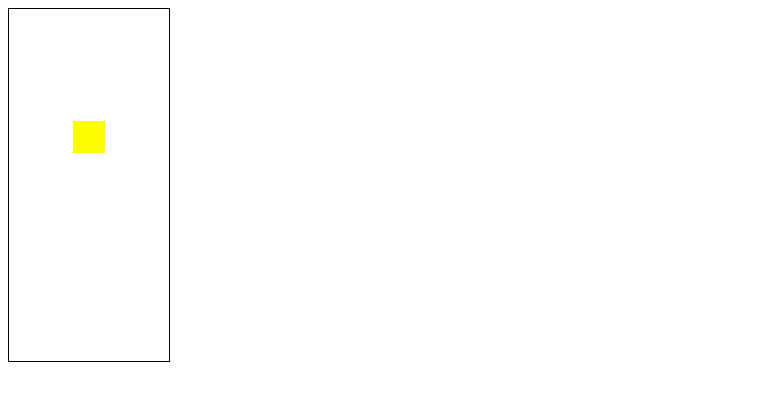
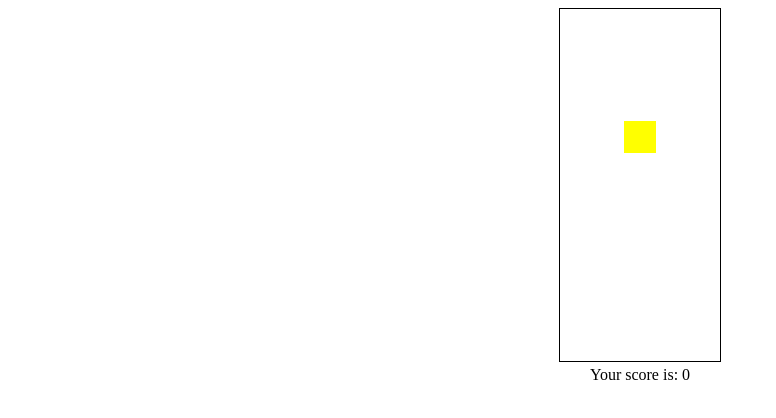
Before and after one commit to LiquidLemon/tetris, a website built with webpack: page index.html in a window 1280 px wide. Shown: the whole page, without its empty margins (0-776 px from the left). Built offline with nearby package versions, Linux system fonts and the light colour scheme.

Commit message:
Added speed scaling and score display

```diff
--- a/game.js
+++ b/game.js
@@ -32,29 +32,32 @@ game.draw = function () {
     this.tetromino.bricks.forEach(function (brick) {
       this.context.fillRect((this.tetromino.position.x+brick.position.x)*16,(this.tetromino.position.y+brick.position.y)*16,16,16);
     }, this);
+    document.getElementById("score").innerHTML = "Your score is: " + this.score;
   } else {
     this.context.fillStyle = "black";
     var text = [
       "Press \"R\" to restart",
-      "Your score: " + this.score
+      "Score: " + this.score
     ];
     text.forEach(function (string, index) {
       this.context.fillText(string, this.canvas.width / 2, this.canvas.height * ((index + 1) / (text.length + 1)));
     }, this);
   }
 };
+game.getInterval = function () {
+  return 1000 - this.score * 4;
+};
 
 game.restart = function () {
   this.over = false;
   this.score = 0;
-  this.interval = 1000;
   this.grid.clear();
   this.tetromino = new Tetromino();
   window.setTimeout(function step(game) {
     game.moveDown();
     if(!game.over)
-      window.setTimeout(step, game.interval, game);
+      window.setTimeout(step, game.getInterval(), game);
     game.draw();
-  }, this.interval, this);
+  }, this.getInterval(), this);
 };
 module.exports = game;
--- a/index.css
+++ b/index.css
@@ -1,3 +1,6 @@
+body {
+  text-align: center;
+}
 #display {
   border: 1px solid black;
 }
--- a/index.html
+++ b/index.html
@@ -7,6 +7,7 @@
   </head>
   <body>
     <canvas id="display" width="160" height="352"></canvas>
+    <div id="score"></div>
     <script type="text/javascript" src="bundle.js" charset="utf-8"></script>
   </body>
 </html>
```
Also changed, not shown: package.json (+4 -3 lines), README.md (added). Lines whose indentation alone changed are shown as unchanged.
